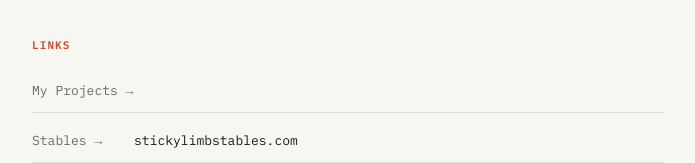
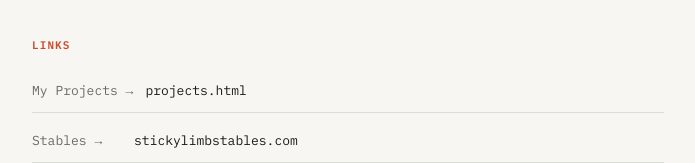
Before and after one commit to fish1552/fish1552.github.io, a plain HTML site: page index.html in a window 1280 px wide. Shown: the part 935-1098 px from the top of the page, without its empty margins (292-987 px from the left). Drawn offline with Linux system fonts and the light colour scheme.

Commit message:
Fix link formatting in index.html

```diff
--- a/index.html
+++ b/index.html
@@ -285,6 +285,7 @@
       <div class="link-list">
         <a class="link-item" href="/projects.html" target="_blank" rel="noopener">
           <span class="link-label">My Projects →</span>
+          projects.html
         </a>
         <a class="link-item" href="https://stickylimbstables.com" target="_blank" rel="noopener">
           <span class="link-label">Stables →</span>
```
